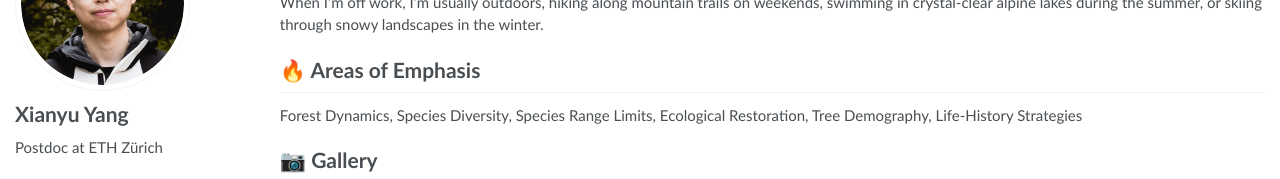
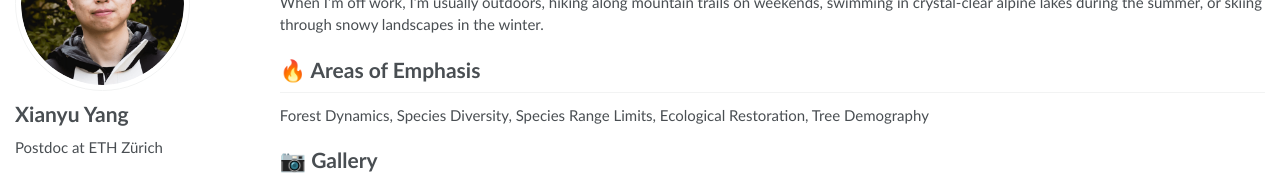
Before and after one commit to Xianyu-Yang/xianyu-yang.github.io, a Jekyll site: the page built from _pages/about.md, in a window 1280 px wide, cut to the strip 0-343 px from the top of the page. Shown: the part 153-332 px from the top of the strip. Built offline with Jekyll 4.4.1, drawn with Linux system fonts in a browser that asks for light colours; some web fonts are replaced.

Commit message:
Update about.md

```diff
--- a/_pages/about.md
+++ b/_pages/about.md
@@ -21,7 +21,7 @@ Hi! I’m a postdoc at **ETH Zürich** curious about everything that makes fores
 When I’m off work, I’m usually outdoors, hiking along mountain trails on weekends, swimming in crystal-clear alpine lakes during the summer, or skiing through snowy landscapes in the winter.
 
 # 🔥 Areas of Emphasis
-Forest Dynamics, Species Diversity, Species Range Limits, Ecological Restoration, Tree Demography, Life-History Strategies
+Forest Dynamics, Species Diversity, Species Range Limits, Ecological Restoration, Tree Demography
 
 # 📷 Gallery
 {% include gallery id="life" layout="third" caption="Zurich" show_caption="true" %}
```
